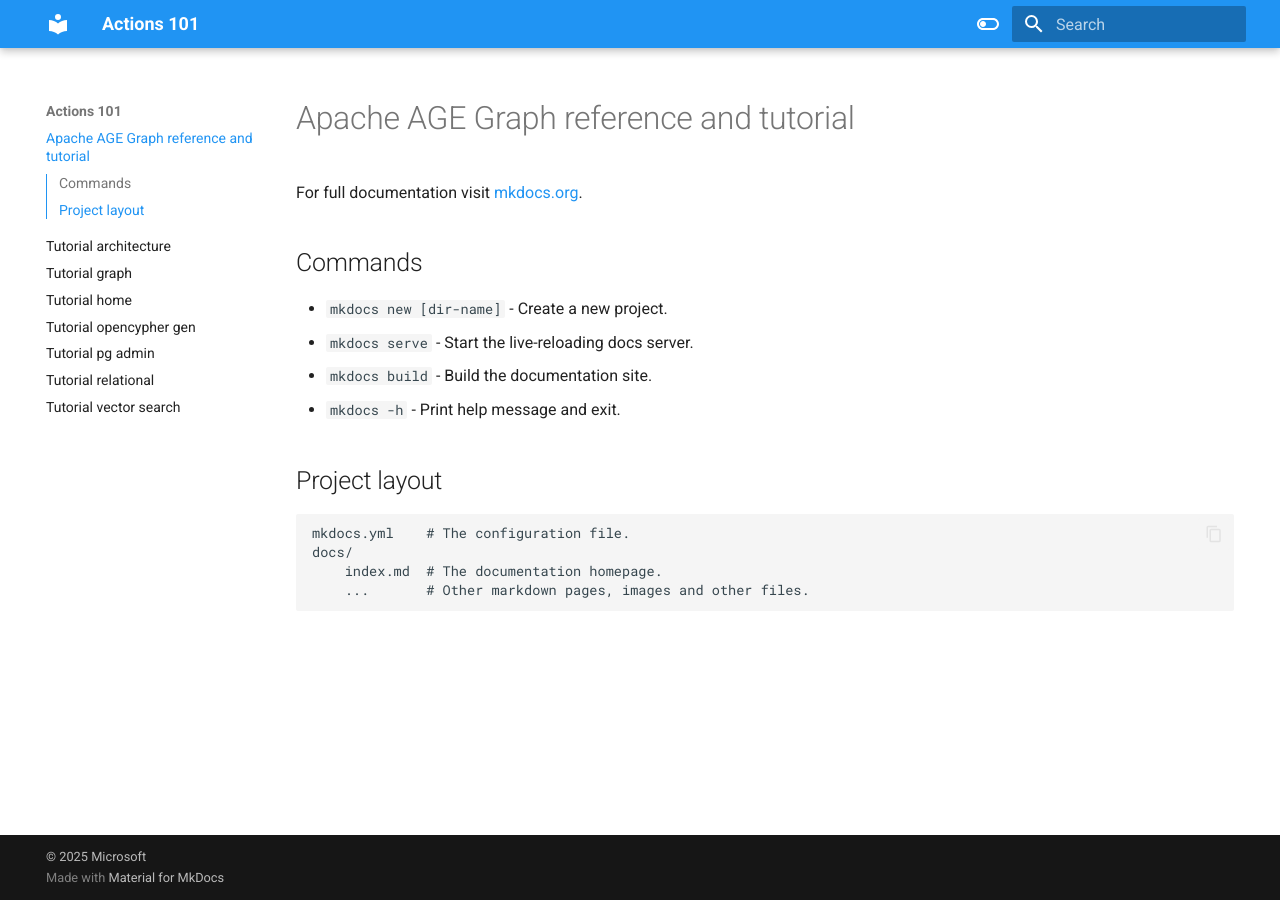
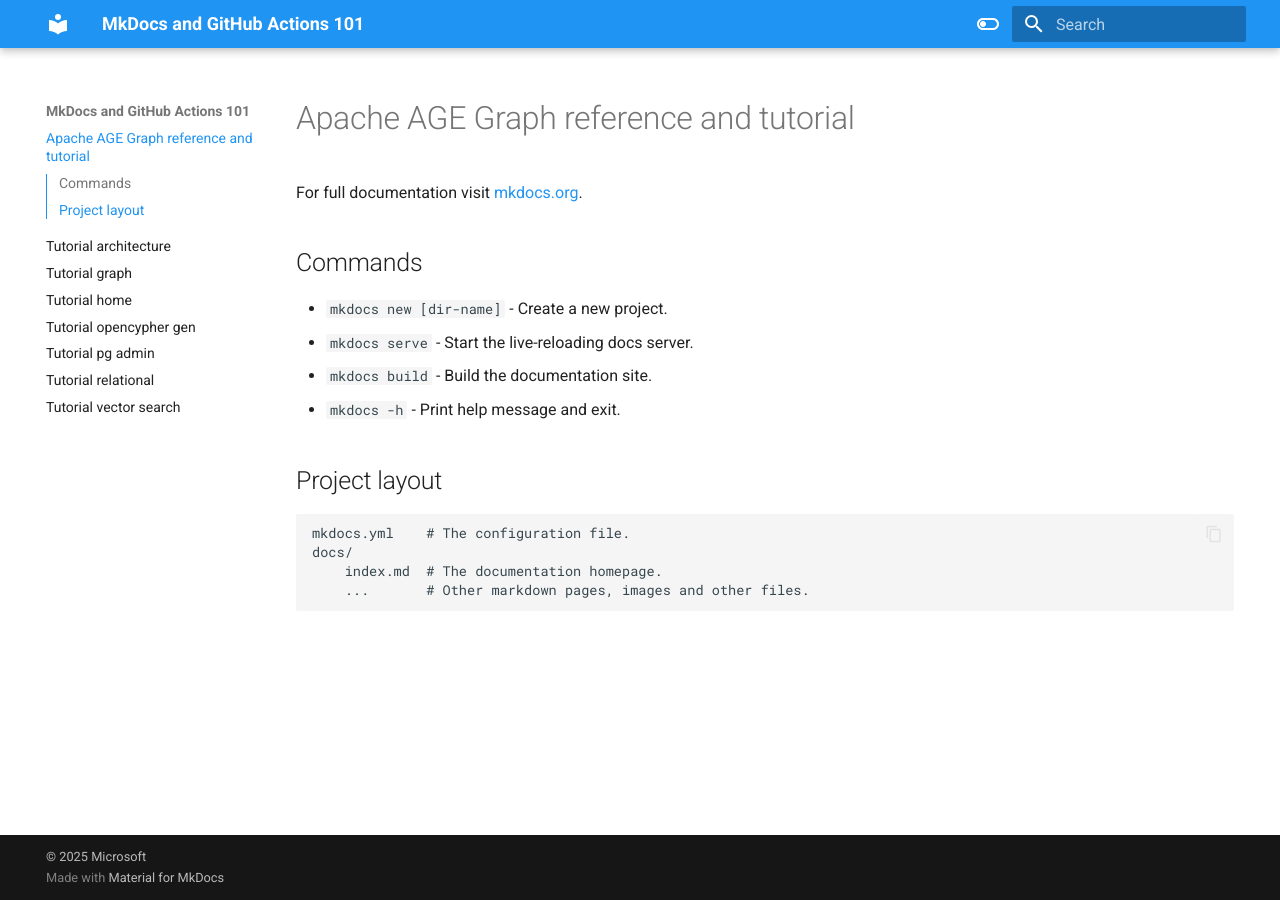
Before and after one commit to cjoakim/mkdocs-github-actions-101, an MkDocs documentation site: the page built from docs/index.md, in a window 1280 px wide. Built offline with MkDocs 1.6.1 and Material for MkDocs 9.7.7, drawn with Linux system fonts in a browser that asks for light colours.

Commit message:
Updated mkdocs.yml and workflow1.yml for new repo name

```diff
--- a/mkdocs.yml
+++ b/mkdocs.yml
@@ -1,5 +1,5 @@
-site_name: Actions 101
-site_url: https://github.com/cjoakim/actions-101
+site_name: MkDocs and GitHub Actions 101
+site_url: https://github.com/cjoakim/mkdocs-github-actions-101
 theme:
   name: material
   features:
@@ -59,4 +59,4 @@ markdown_extensions:
       emoji_generator: !!python/name:materialx.emoji.to_svg
 
 copyright: |
-  &copy; 2025 <a href="https://github.com/cjoakim/actions-101"  target="_blank" rel="noopener">Microsoft</a>
+  &copy; 2025 <a href="https://github.com/cjoakim/mkdocs-github-actions-101"  target="_blank" rel="noopener">Microsoft</a>
```
Also changed, not shown: 1 other file.
